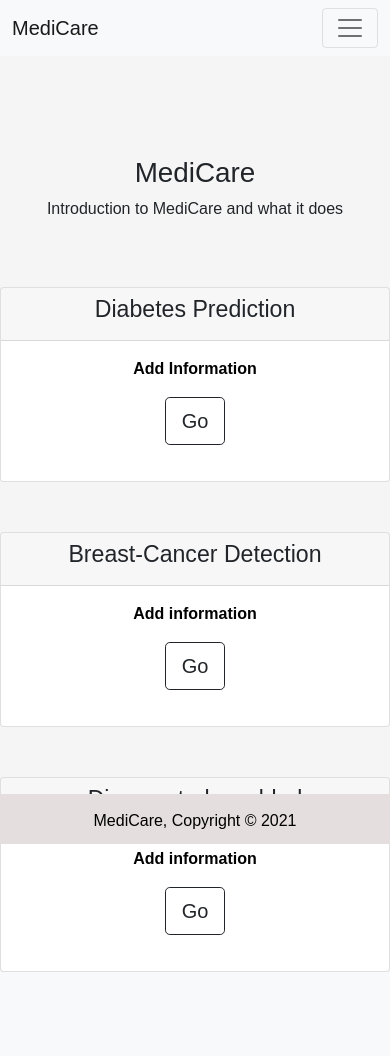
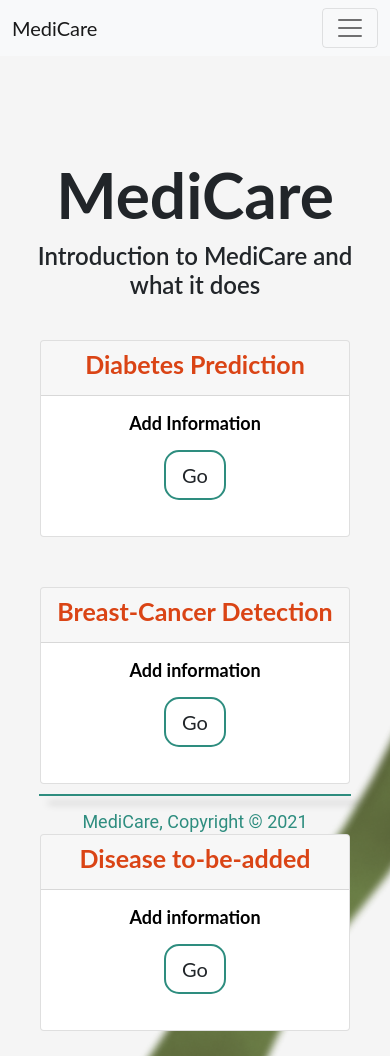
Before and after one commit to GDGCVITBHOPAL/MediCare, a Flask app: page / in a window 390 px wide. Before the commit the page ends 972 px from the top, so only its background shows below. Run offline with Flask 2, Linux system fonts and the light colour scheme; parts of the project's set-up code (start-up, migrations or seed data) failed here and were passed over.

Commit message:
fix: homepage template css fix

```diff
--- a/static/stylesheets/styles.css
+++ b/static/stylesheets/styles.css
@@ -2,16 +2,34 @@ body {
     background-color: whitesmoke;
     text-align: center;
     font-family: 'Cabin', sans-serif;
+    width: 100vw;
+    font-family: Lato;
+    font-style: normal;
 }
 
 .card {
-    margin-top: 50px;
+    margin: 25px 0;
+}
+
+.card-title {
+    font-weight: bold;
+    font-size: 25px;
+    line-height: 30px;
+    color: #DA4415;
 }
 
 .card-body {
-    /* background-color: black; */
     color: black;
     font-weight: bolder;
+    font-size: 18px;
+    line-height: 22px;
+}
+
+.card-body>.btn-hgh{
+    background: #FFFFFF;
+    border: 2px solid #2E8D7F;
+    box-sizing: border-box;
+    border-radius: 15px;
 }
 
 .card:hover {
@@ -47,13 +65,30 @@ body {
     bottom: 0;
     height: 50px;
     width: 100%;
-    background-color: rgb(228, 222, 222);
+    /* background-color: rgb(228, 222, 222); */
+    background-color: transparent;
     color: black;
     text-align: center;
 }
 
+.footer>.divider{
+    font-weight: 900;
+    font-size: 30px;
+    padding: 1px;
+    margin: 0 10%;
+    line-height: 36px;
+    background-color: #2E8D7F;
+    box-shadow: 9px 8px 7px rgba(0, 0, 0, 0.25);
+}
+
 .footer-text {
     padding-top: 15px;
+    font-family: Roboto;
+    font-style: normal;
+    font-weight: normal;
+    font-size: 18px;
+    line-height: 21px;
+    color: #2E8D7F;
 }
 
 /* Disease Predictor styling */
@@ -72,6 +107,12 @@ body {
     left: 46.5%;
 }
 
+.active{
+    border: 2px solid #2E8D7F;
+    box-sizing: border-box;
+    filter: drop-shadow(0px 4px 16px #2E8D7F);
+    border-radius: 15px;
+}
 
 .img-preview {
     width: 256px;
@@ -152,3 +193,47 @@ input[type="file"] {
     padding: 10px 10px;
     font-weight: bold;
 }
+
+#homebody{
+    background-image: url(../bg.png);
+    background-repeat: no-repeat;
+    background-size: cover;
+}
+
+#navbar-main {
+    display: flex;
+    flex-direction: row;
+    justify-content: space-between;
+}
+
+.flexbox{
+    display: flex;
+    flex-direction: row;
+    justify-content: center;
+    align-items: center;
+}
+
+.flexbox-vertical{
+    display: flex;
+    flex-direction: column;
+    align-items: flex-end;
+}
+
+
+@media screen and (max-width:650px) {
+    .flexbox{
+        flex-direction: column;
+    }
+}
+
+.description-text{
+    font-weight: bold;
+    font-size: 64px;
+    line-height: 77px;
+}
+
+.description-subText{
+    font-weight: 600;
+    font-size: 24px;
+    line-height: 29px;
+}
--- a/templates/cancer-result.html
+++ b/templates/cancer-result.html
@@ -11,7 +11,7 @@
     <link href="https://cdn.jsdelivr.net/npm/bootstrap@5.1.3/dist/css/bootstrap.min.css" rel="stylesheet"
         integrity="sha384-1BmE4kWBq78iYhFldvKuhfTAU6auU8tT94WrHftjDbrCEXSU1oBoqyl2QvZ6jIW3" crossorigin="anonymous">
     <!-- CSS File -->
-    <link rel="stylesheet" href="/static/stylesheets/styles.css">
+    <link rel="stylesheet" href="../static/stylesheets/styles.css">
 </head>
 
 <body>
--- a/templates/cancer.html
+++ b/templates/cancer.html
@@ -10,7 +10,7 @@
     <link href="https://cdn.jsdelivr.net/npm/bootstrap@5.1.3/dist/css/bootstrap.min.css" rel="stylesheet"
         integrity="sha384-1BmE4kWBq78iYhFldvKuhfTAU6auU8tT94WrHftjDbrCEXSU1oBoqyl2QvZ6jIW3" crossorigin="anonymous">
     <!-- CSS File -->
-    <link rel="stylesheet" href="/static/stylesheets/styles.css">
+    <link rel="stylesheet" href="../static/stylesheets/styles.css">
 </head>
 
 <body>
--- a/templates/diabetes-result.html
+++ b/templates/diabetes-result.html
@@ -11,7 +11,7 @@
     <link href="https://cdn.jsdelivr.net/npm/bootstrap@5.1.3/dist/css/bootstrap.min.css" rel="stylesheet"
         integrity="sha384-1BmE4kWBq78iYhFldvKuhfTAU6auU8tT94WrHftjDbrCEXSU1oBoqyl2QvZ6jIW3" crossorigin="anonymous">
     <!-- CSS File -->
-    <link rel="stylesheet" href="/static/stylesheets/styles.css">
+    <link rel="stylesheet" href="../static/stylesheets/styles.css">
 </head>
 
 <body>
--- a/templates/diabetes.html
+++ b/templates/diabetes.html
@@ -10,7 +10,7 @@
     <link href="https://cdn.jsdelivr.net/npm/bootstrap@5.1.3/dist/css/bootstrap.min.css" rel="stylesheet"
         integrity="sha384-1BmE4kWBq78iYhFldvKuhfTAU6auU8tT94WrHftjDbrCEXSU1oBoqyl2QvZ6jIW3" crossorigin="anonymous">
     <!-- CSS File -->
-    <link rel="stylesheet" href="/static/stylesheets/styles.css">
+    <link rel="stylesheet" href="../static/stylesheets/styles.css">
 </head>
 
 <body>
--- a/templates/home.html
+++ b/templates/home.html
@@ -10,12 +10,12 @@
     <link href="https://cdn.jsdelivr.net/npm/bootstrap@5.1.3/dist/css/bootstrap.min.css" rel="stylesheet"
         integrity="sha384-1BmE4kWBq78iYhFldvKuhfTAU6auU8tT94WrHftjDbrCEXSU1oBoqyl2QvZ6jIW3" crossorigin="anonymous">
     <!-- CSS File -->
-    <link rel="stylesheet" href="/static/stylesheets/styles.css">
+    <link rel="stylesheet" href="../static/stylesheets/styles.css">
 </head>
 
-<body>
+<body id="homebody">
     <!-- Navigation Bar -->
-    <nav class="navbar navbar-expand-lg navbar-light bg-light">
+    <nav class="navbar navbar-expand-lg navbar-light bg-light" id="navbar-main">
         <div class="container-fluid">
             <a class="navbar-brand" href="{{ url_for('home') }}">MediCare</a>
             <button class="navbar-toggler" type="button" data-bs-toggle="collapse" data-bs-target="#navbarNav"
@@ -43,61 +43,62 @@
 
 
     <!-- Description -->
-    <section class="description">
+    <div class="container flexbox">
+      <section class="description" style="flex: 1;">
           <div class="container">
               <h1 class="description-text">MediCare</h1>
-            <p>Introduction to MediCare and what it does</p>
+              <p class="description-subText">Introduction to MediCare and what it does</p>
           </div>
       </section>
 
+      <section class="info-card" style="flex:1;">
+          <div class="row flexbox-vertical">
 
-    <section class="info-card">
-        <div class="row">
-
-            <div class="pricing-column col-lg-4 col-md-6">
+              <div class="pricing-column col-lg-8 col-md-6">
                   <div class="card">
                     <div class="card-header">
-                    <h3>Diabetes Prediction</h3>
+                      <h3 class="card-title">Diabetes Prediction</h3>
                     </div>
                     <div class="card-body">
                       <p>Add Information</p>
                       <!-- <button class="btn btn-lg btn-block btn-outline-dark" type="button" href="CropResult.html">Go</button> -->
-                    <a href="{{ url_for('diabetes_prediction') }}" class="btn btn-lg btn-block btn-outline-dark">Go</a>
+                      <a href="{{ url_for('diabetes_prediction') }}" class="btn btn-lg btn-block btn-outline-dark btn-hgh">Go</a>
                     </div>
                   </div>
                 </div>
 
-              <div class="pricing-column col-lg-4 col-md-6">
+                <div class="pricing-column col-lg-8 col-md-6">
                   <div class="card">
                     <div class="card-header">
-                    <h3>Breast-Cancer Detection</h3>
+                      <h3 class="card-title">Breast-Cancer Detection</h3>
                     </div>
                     <div class="card-body">
                       <p>Add information</p>
-                    <a href="{{ url_for('cancer_prediction') }}" class="btn btn-lg btn-block btn-outline-dark">Go</a>
+                      <a href="{{ url_for('cancer_prediction') }}" class="btn btn-lg btn-block btn-outline-dark btn-hgh">Go</a>
                     </div>
                   </div>
                 </div>
 
-              <div class="pricing-column col-lg-4 col-md-12">
+                <div class="pricing-column col-lg-8 col-md-12">
                   <div class="card">
                     <div class="card-header">
-                    <h3>Disease to-be-added</h3>
+                      <h3 class="card-title">Disease to-be-added</h3>
                     </div>
                     <div class="card-body">
                       <p>Add information</p>
-                    <button class="btn btn-lg btn-block btn-outline-dark" type="button">Go</button>
+                      <button class="btn btn-lg btn-block btn-outline-dark btn-hgh" type="button">Go</button>
                     </div>
                   </div>
                 </div>
           </div>
       </section>
-
+    </div>
     <!-- End of description -->
     </div>
 
 
     <footer class="footer">
+        <p class="divider"/>
         <p class="footer-text">MediCare, Copyright &copy; 2021</p>
     </footer>
 
```
Also changed, not shown: app.py (+8 -2 lines), static/bg.png (added). Lines whose indentation alone changed are shown as unchanged.
